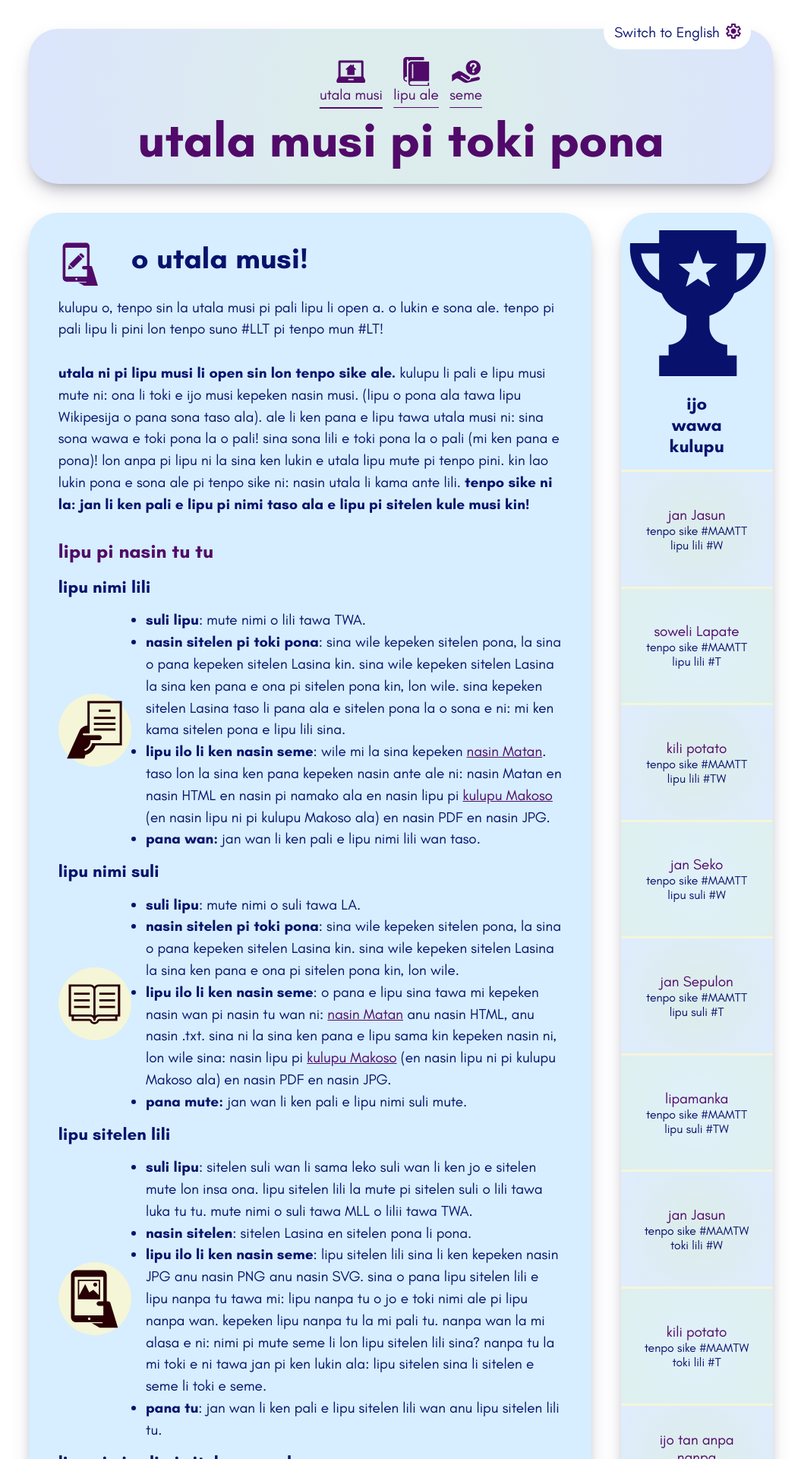
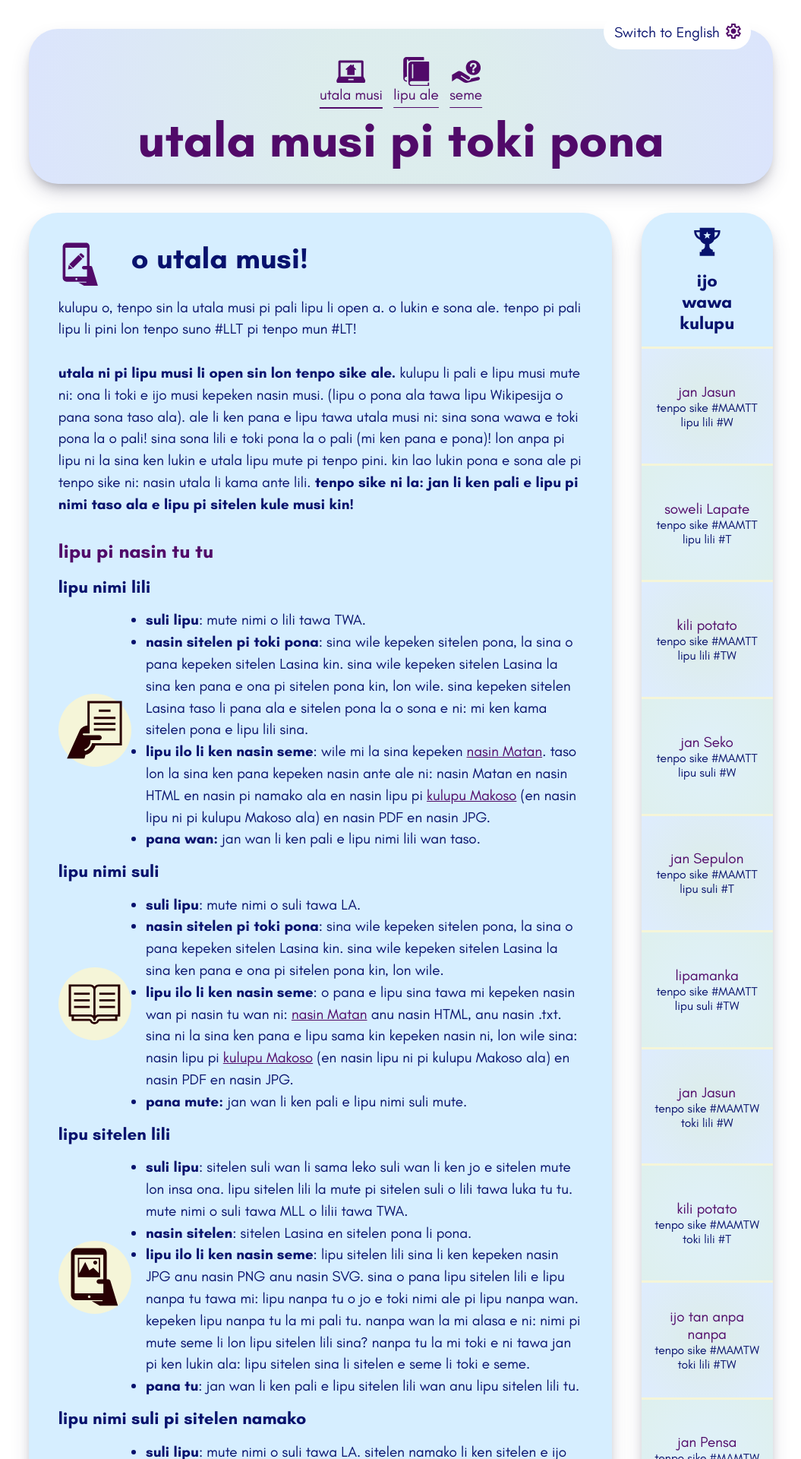
Before and after one commit to raacz/utala, a Jekyll site: the page built from index.md, in a window 1280 px wide. Shown: the top 1920 px of the page at 76% size, without its empty margins (112-1167 px from the left). Built offline with Jekyll 4.4.1, drawn with Linux system fonts in a browser that asks for light colours.

Commit message:
fix oversized trophy

```diff
--- a/_includes/winner-container_tok.html
+++ b/_includes/winner-container_tok.html
@@ -2,9 +2,12 @@
 
   <style>
   aside:has(.card-wrapper) svg {
-    width: 200px;
-    height: 200px;
+    width: 2em;
+    height: 2em;
+
+
     margin-inline: auto;
+    overflow: visible;
     margin-block: 1em 0;
   }
   @media (max-width: 55em){
```
